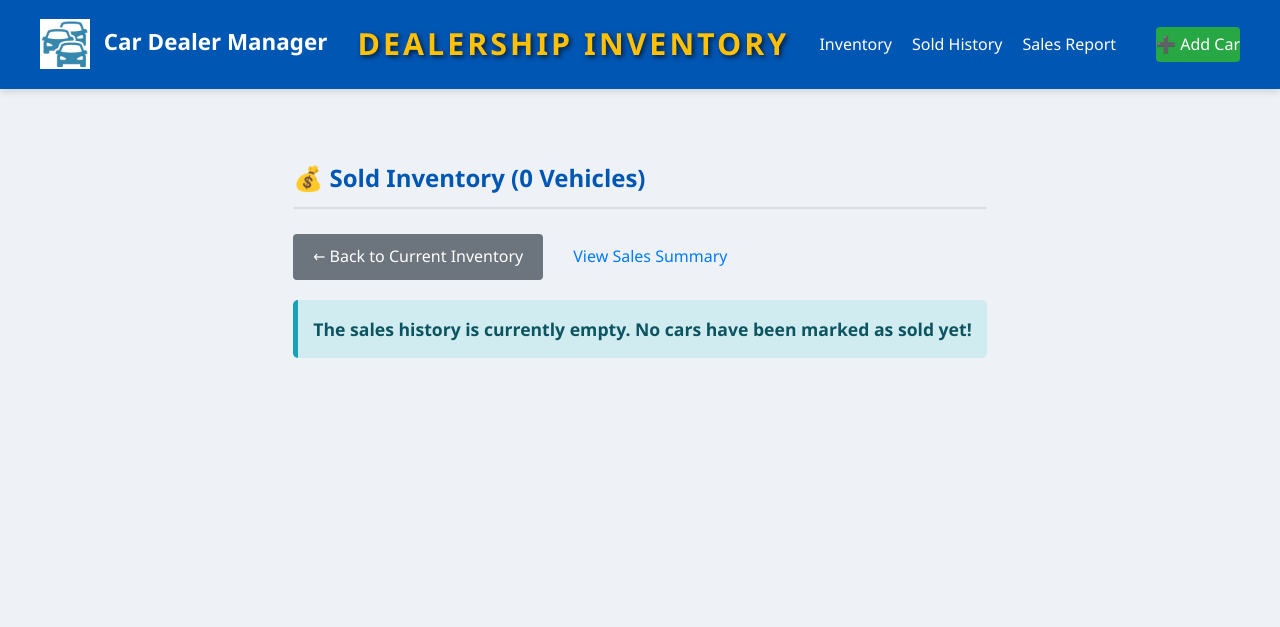
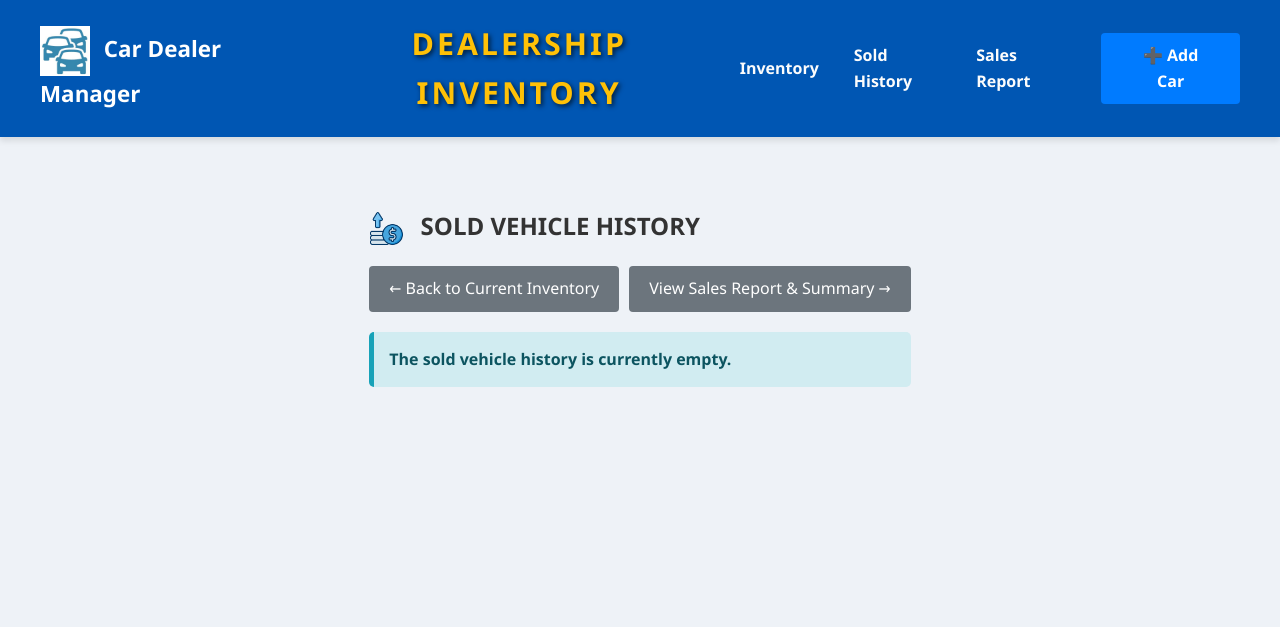
Before and after one commit to Marjory00/CarDealerApp, a Python web app: template templates/sold_cars.html in a window 1280 px wide. Shown: the top 627 px of the page. Run offline with Jinja, Linux system fonts and the light colour scheme; the template is opened without the code that fills it, so the values that code supplies are empty.

Commit message:
updated the style navbar, colors, alignment. Changed icons.

```diff
--- a/static/style.css
+++ b/static/style.css
@@ -91,38 +91,60 @@
 }
 
 /* Nav Links (Right) */
+
 .main-nav {
+    /* Remove default underline */
+    text-decoration: none;
     display: flex;
     gap: 20px;
     align-items: center;
+    }
+
+    /* General styling for the navigation links container */
+.main-nav a {
+    /* Set base link color (e.g., a light gray for good contrast) */
+    color: #fcfcfc;
+     /* Spacing between links */
+    margin-left: 15px;
+    padding: 5px 0;
+
+    text-decoration: none;  /* Remove default underline */
+    font-weight: 600;
+    padding: 5px 0;
+     /* Add a transition for smooth hover effects */
+    transition: color 0.3s ease, border-bottom 0.3s ease;
+
 }
 
-.main-nav a {
-    color: white;
-    text-decoration: none;
-    font-weight: 500;
-    padding: 5px 0;
-    transition: color 0.2s;
-}
-
-.main-nav a:hover {
+/* Hover/Focus State Styling */
+.main-nav a:hover,
+.main-nav a:focus {
+    /* Change color to match the main title (e.g., the gold color used earlier) */
     color: #ffc107;
     text-decoration: none; /* FIX: Ensure no underline here */
+     /* Optional: Add a subtle bottom border for a modern indicator */
+    border-bottom: 2px solid #ffc107;
 }
 
 /* Primary Action Button in Nav */
+/* Styling for the special 'Add Car' button/link */
 .btn-nav-action {
-    background-color: #28a745;
-    border: 1px solid #28a745;
-    padding: 8px 15px;
-    border-radius: 4px;
-    margin-left: 20px;
-    font-weight: bold;
-    color: white;
+    /* Reset background and text color to make it stand out */
+    background-color: #007bff; /* A nice blue background */
+    color: white !important; /* Force white text color */
+    padding: 8px 25px;  /* FIX: Increased horizontal padding (the second value) from 15px to 25px */
+    border-radius: 6px;
+     font-weight: bold;
+    /* Remove the bottom border/color change from the general hover rule */
+    border: none !important;
 }
+
+
+/* Hover for the Add Car button */
 .btn-nav-action:hover {
-    background-color: #1e7e34;
-    color: white;
+    background-color: #0ca50c; /* Darker blue on hover */
+    color: white !important;
+    border: none !important;
 }
 
 
--- a/templates/base.html
+++ b/templates/base.html
@@ -31,7 +31,7 @@
                 <a href="{{ url_for('index') }}" title="View current stock">Inventory</a>
                 <a href="{{ url_for('sold_cars') }}" title="View vehicles already sold">Sold History</a>
                 <a href="{{ url_for('sales_report') }}" title="View aggregate sales data">Sales Report</a>
-                <a href="{{ url_for('add_car') }}" class="btn btn-nav-action" title="Add a new vehicle">➕ Add Car</a>
+                <a href="{{ url_for('add_car') }}" class="btn btn-nav-action" title="Add a new vehicle" style="padding: 10px 30px !important;">➕ Add Car </a>
             </nav>
         </div>
     </header>
--- a/templates/sold_cars.html
+++ b/templates/sold_cars.html
@@ -1,19 +1,22 @@
 <!-- sold_cars.html -->
-
 
 {% extends "base.html" %}
 
-{% block title %}Sold Car History Report{% endblock %}
+{% block title %}Sold Vehicle History{% endblock %}
 
 {% block content %}
-    <h2 class="page-title">💰 Sold Inventory ({{ cars | length }} Vehicles)</h2>
+    <div class="page-header">
+        <h2 class="page-title-with-icon">
+            <img src="{{ url_for('static', filename='images/sold-cars.png') }}"
+                 alt="Sold Item Icon"
+                 style="height: 35px; vertical-align: middle; margin-right: 10px;">
+            SOLD VEHICLE HISTORY
+        </h2>
+    </div>
 
     <div class="action-buttons" style="margin-bottom: 20px;">
         <a href="{{ url_for('index') }}" class="btn btn-secondary">← Back to Current Inventory</a>
-        {# You might also add a link to the detailed Sales Report page here if you have one #}
-        {% if url_for('sales_report', _external=False) is defined %}
-        <a href="{{ url_for('sales_report') }}" class="btn btn-info">View Sales Summary</a>
-        {% endif %}
+        <a href="{{ url_for('sales_report') }}" class="btn btn-secondary">View Sales Report & Summary →</a>
     </div>
 
     {% if cars %}
@@ -24,27 +27,27 @@
                     <th>Year</th>
                     <th>Make</th>
                     <th>Model</th>
+                    <th>Sale Price</th>
                     <th>VIN</th>
-                    <th>Price Sold</th>
                 </tr>
             </thead>
             <tbody>
                 {% for car in cars %}
                 <tr>
-                    {# FIX: Added the Sale Date column, assuming the sold car object has a 'sale_date' attribute (which is required by the sell_car logic) #}
-                    <td>{{ car.sale_date.strftime('%Y-%m-%d') if car.sale_date else 'N/A' }}</td>
+                    <td>{{ car.sale_date.split('T')[0] if car.sale_date else 'N/A' }}</td>
                     <td>{{ car.year }}</td>
                     <td>{{ car.make }}</td>
                     <td>{{ car.model }}</td>
+                    <td class="price">${{ "{:,.2f}".format(car.price) }}</td>
                     <td>{{ car.vin }}</td>
-                    <td class="price">${{ "{:,.2f}".format(car.price) }}</td>
                 </tr>
                 {% endfor %}
             </tbody>
         </table>
     {% else %}
-        <p class="alert alert-info" style="font-size: 1.1em;">
-            The sales history is currently empty. No cars have been marked as sold yet!
+        <p class="alert alert-info">
+            The sold vehicle history is currently empty.
         </p>
     {% endif %}
+
 {% endblock %}
```
Also changed, not shown: templates/sales.html (+7 -2 lines), static/images/sales1.png (added), static/images/sold-cars.png (added), static/images/sold-items.png (added).
